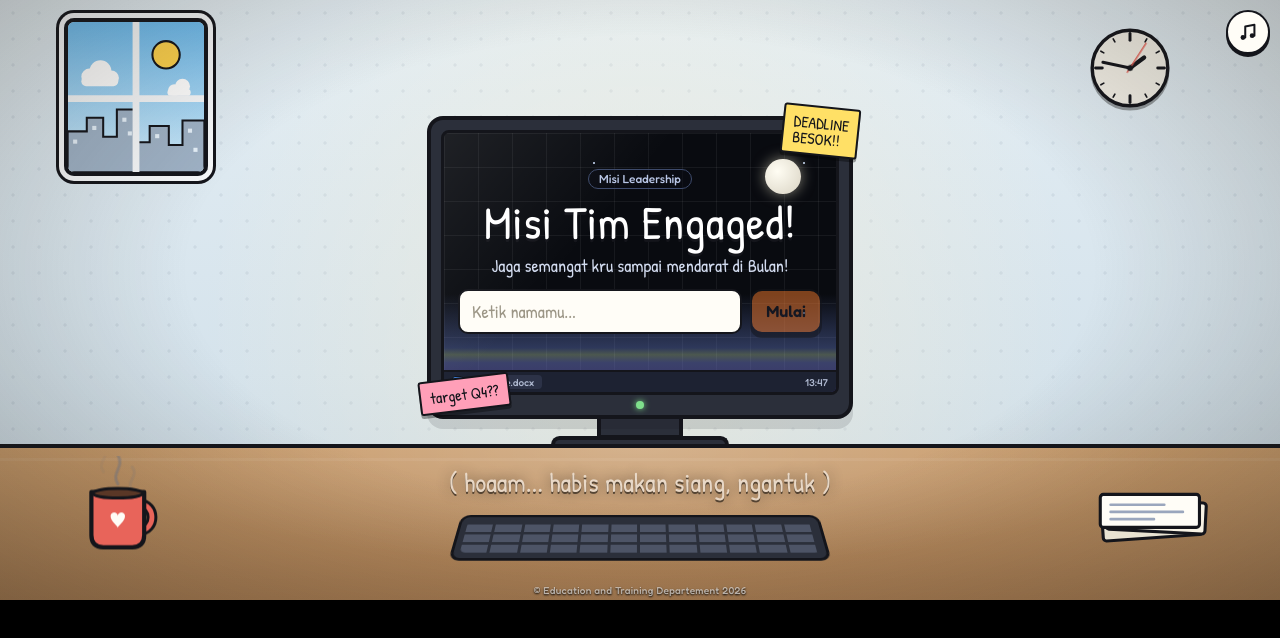
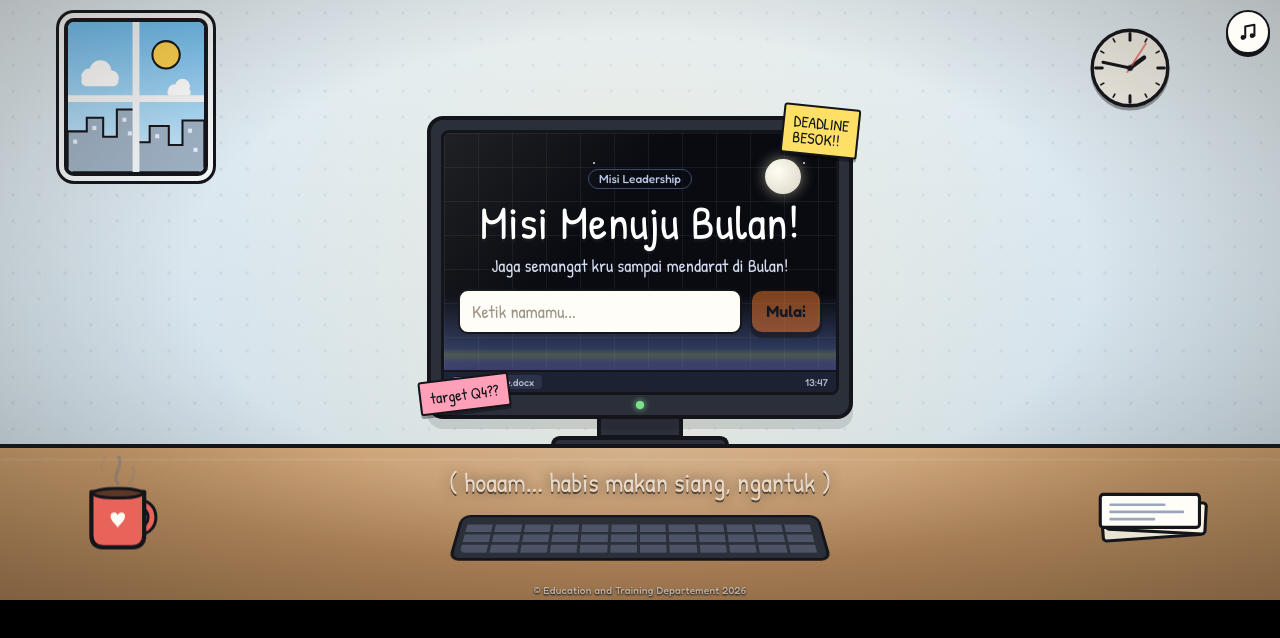
Before and after one commit to projectltlfe-dev/TFLEspaceshipV4End, a plain HTML site: page index.html in a window 1280 px wide. Drawn offline with Linux system fonts and the light colour scheme.

Commit message:
Update index.html

```diff
--- a/index.html
+++ b/index.html
@@ -3,7 +3,7 @@
 <head>
 <meta charset="UTF-8">
 <meta name="viewport" content="width=device-width, initial-scale=1, viewport-fit=cover">
-<title>Misi Tim Engaged!: Menuju Bulan</title>
+<title>Misi Menuju Bulan!: Menuju Bulan</title>
 <link rel="preconnect" href="https://fonts.googleapis.com">
 <link rel="preconnect" href="https://fonts.gstatic.com" crossorigin>
 <link href="https://fonts.googleapis.com/css2?family=Fredoka:wght@500;600;700&family=Patrick+Hand&display=swap" rel="stylesheet">
@@ -473,7 +473,7 @@ button:focus-visible,input:focus-visible{outline:3px solid var(--warn);outline-o
           <div class="scr-moon"></div>
           <div class="scr st-login">
             <span class="kicker">Misi Leadership</span>
-            <h1>Misi Tim Engaged!</h1>
+            <h1>Misi Menuju Bulan!</h1>
             <p class="sub">Jaga semangat kru sampai mendarat di Bulan!</p>
             <form id="loginForm" class="login" autocomplete="off" novalidate>
               <input id="nameInput" maxlength="20" placeholder="Ketik namamu..." aria-label="Nama kamu" disabled enterkeyhint="go">
```
